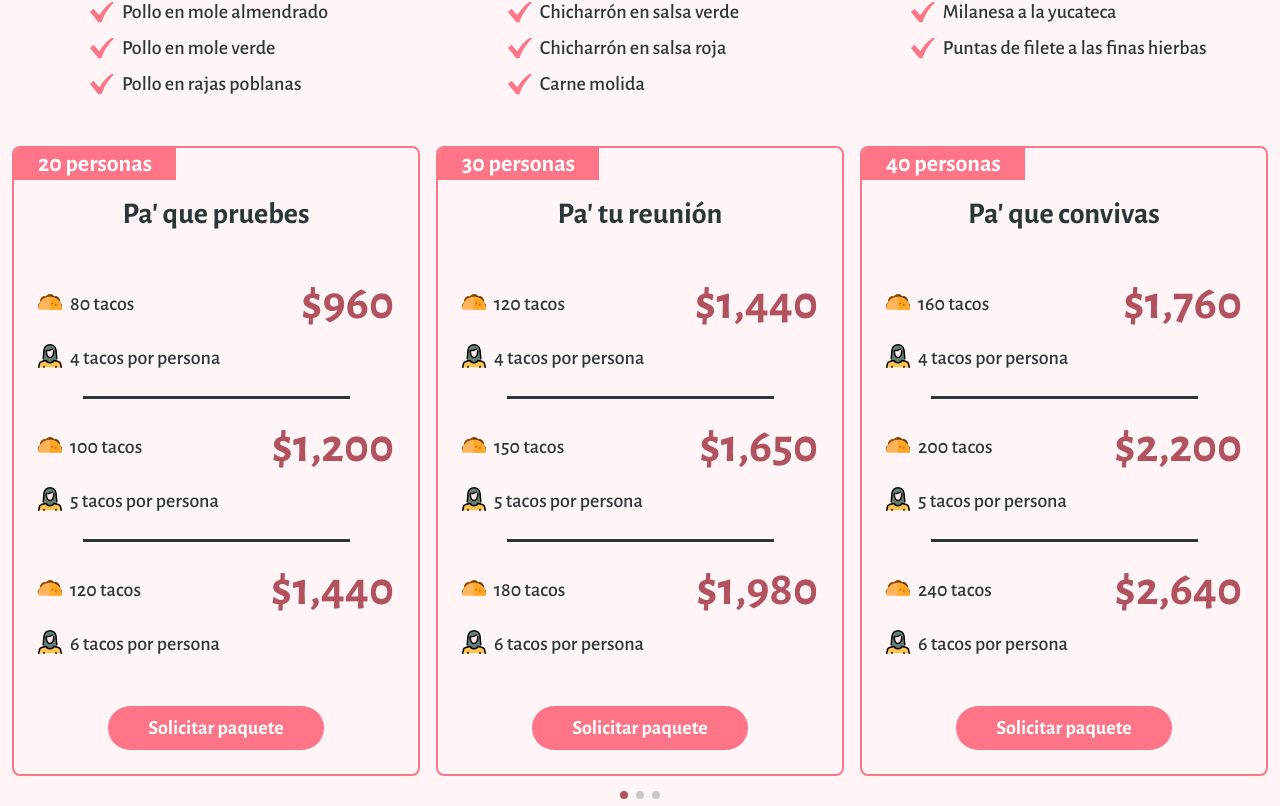
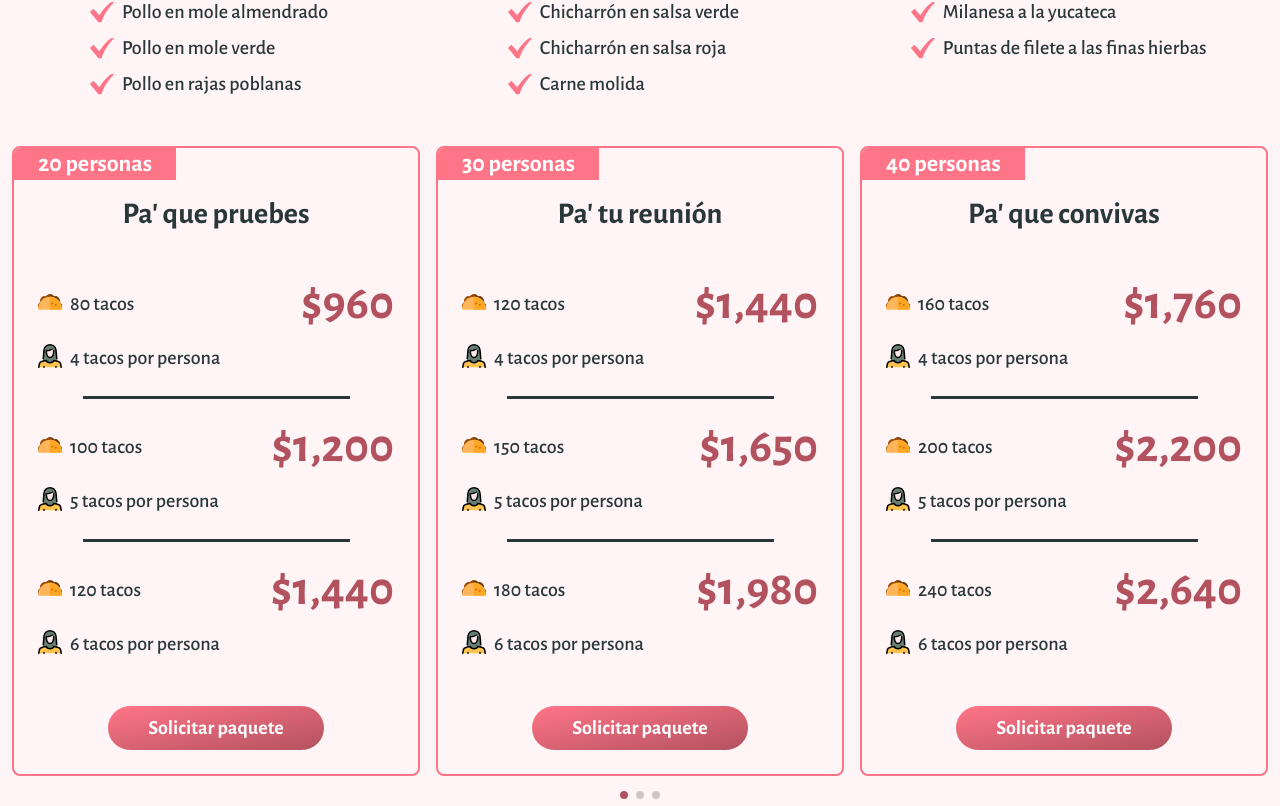
Before and after one commit to ChaconEfrain/tacos_ciel_chacon, a Next.js app: page / in a window 1280 px wide. Shown: the part 2214-3020 px from the top of the page. Built offline with nearby package versions, Linux system fonts and the light colour scheme; what tailwindcss-animated would draw is missing.

Commit message:
Change button background

```diff
--- a/src/components/Package.jsx
+++ b/src/components/Package.jsx
@@ -39,7 +39,7 @@ const Package = ({ title, groupSize, options }) => {
       <footer className="flex justify-center">
         <Link
           href={`/paquete/${title}`}
-          className="bg-secondary-medium font-bold rounded-full py-2 px-10 mb-6 text-white"
+          className="bg-gradient-to-br from-secondary-medium to-secondary-dark font-bold rounded-full py-2 px-10 mb-6 text-white"
         >
           Solicitar paquete
         </Link>
```
